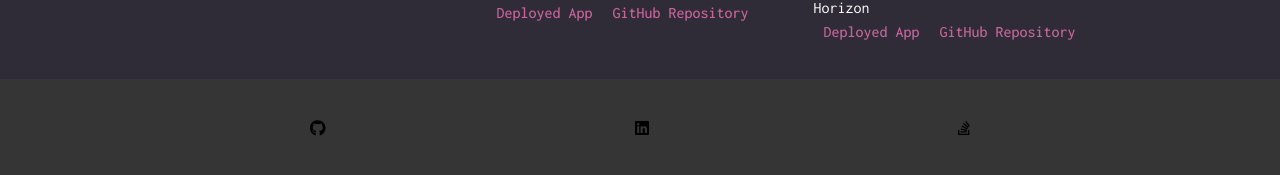
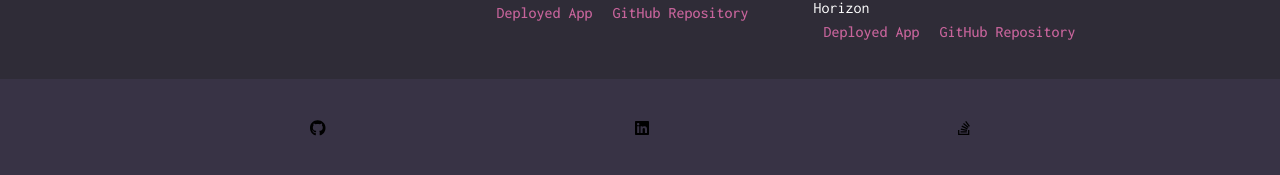
Before and after one commit to britt-young/my_space, a React (Vite) app: page / in a window 1280 px wide. Shown: the part 1330-1505 px from the top of the page. Built offline with nearby package versions, Linux system fonts and the light colour scheme.

Commit message:
add
styles

```diff
--- a/src/Components/Footer.jsx
+++ b/src/Components/Footer.jsx
@@ -9,7 +9,7 @@ import {
 const styles = {
   footerStyles: {
     minHeight: "100px",
-    background: "#353535",
+    background: "#383345",
     display: "flex",
     justifyContent: "space-evenly",
     alignItems: "center",
```
